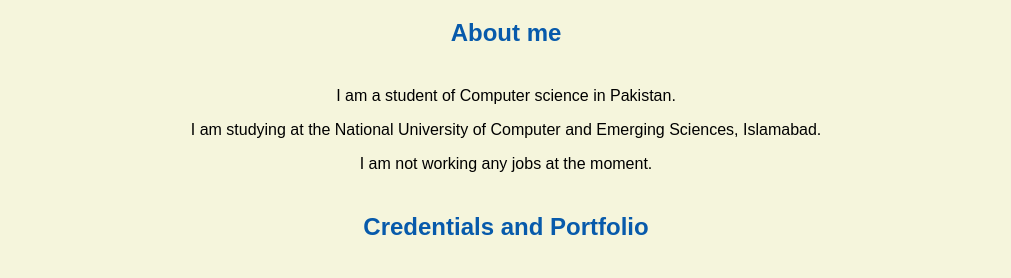
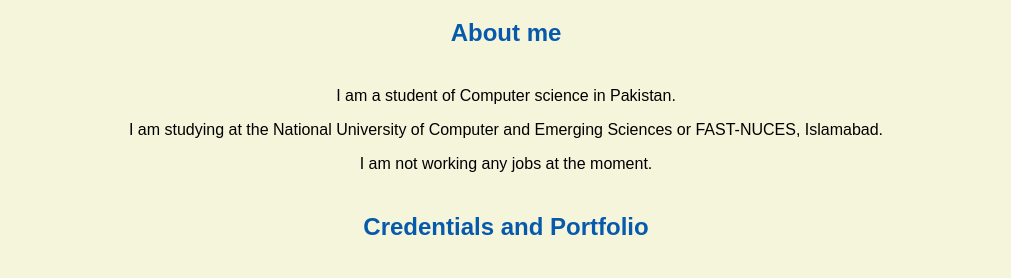
Before and after one commit to Hafsah-Latif/Hafsah-Latif.github.io, a plain HTML site: page index.html in a window 1280 px wide. Shown: the part 516-794 px from the top of the page, without its empty margins (134-1145 px from the left). Drawn offline with Linux system fonts and the light colour scheme.

Commit message:
Update index.html

```diff
--- a/index.html
+++ b/index.html
@@ -19,7 +19,7 @@
   <h1>Hafsah Latif's Portal</h1>
   <h2>About me</h2>
   <p>I am a student of Computer science in Pakistan.<p>
-    <p>I am studying at the National University of Computer and Emerging Sciences, Islamabad.</p>
+    <p>I am studying at the National University of Computer and Emerging Sciences or FAST-NUCES, Islamabad.</p>
     <p>I am not working any jobs at the moment.</p>
   <h2>Credentials and Portfolio</h2>
 
```
